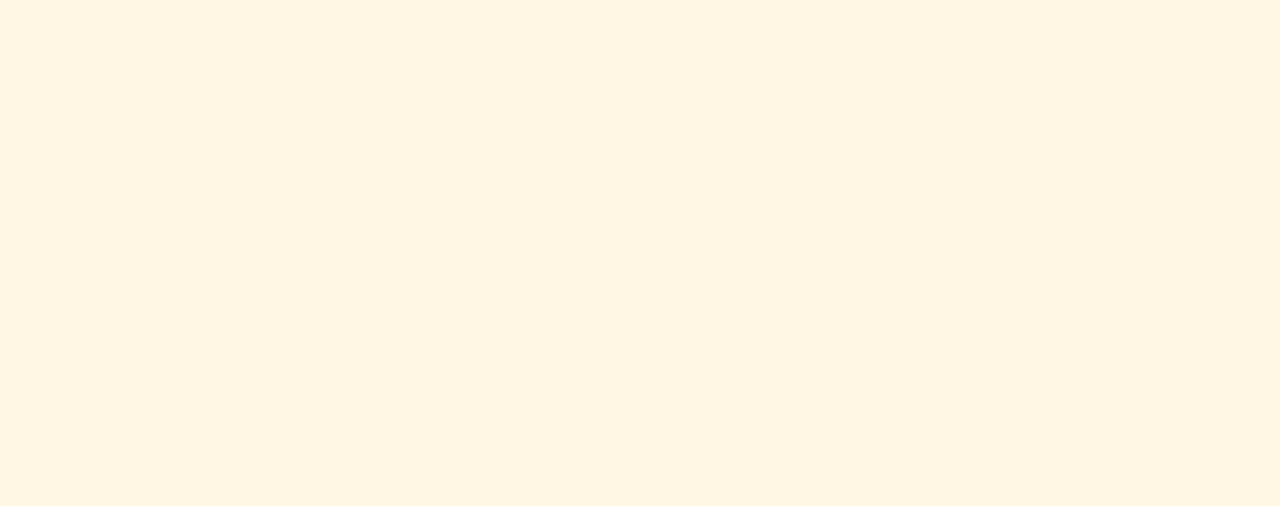
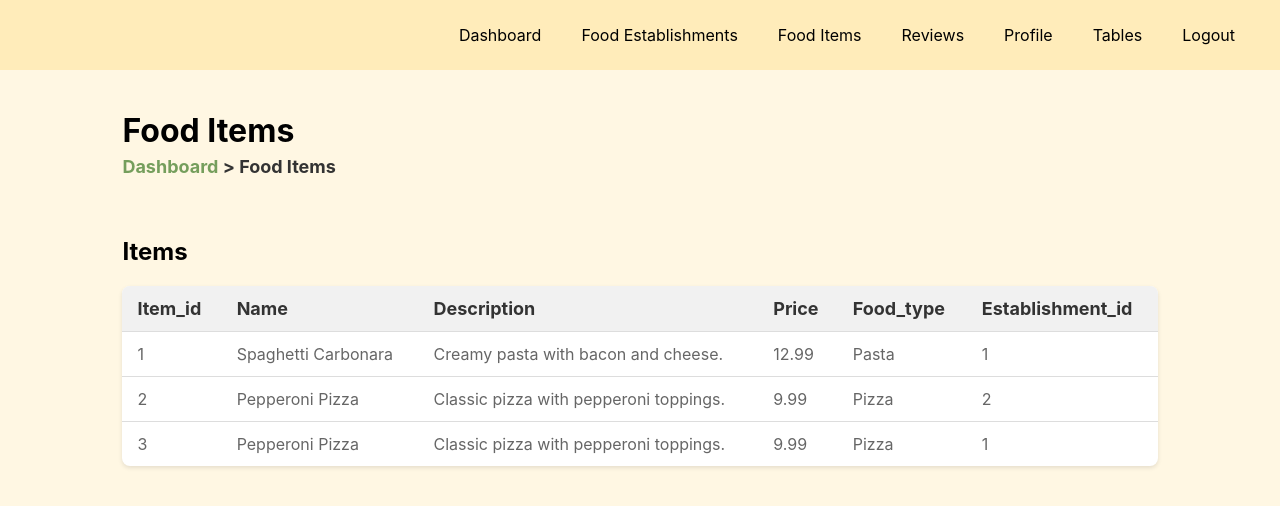
Before and after one commit to jshidalgo1/cmsc-127-project, a React (Create React App) app in the folder project/: page /food-items in a window 1280 px wide. Before the commit this address had no page. Shown: the top 506 px of the page. Built offline with nearby package versions, Linux system fonts and the light colour scheme.

Commit message:
chore: added the rest of blank main pages

```diff
--- a/project/src/App.js
+++ b/project/src/App.js
@@ -4,6 +4,9 @@ import HomePage from './Pages/HomePage.js';
 import SignUpPage from './Pages/SignUpPage.js';
 import UserFeedPage from './Pages/UserFeedPage.js';
 import FoodEstablishmentsPage from './Pages/FoodEstablishmentsPage.js';
+import FoodItemsPage from './Pages/FoodItemsPage.js';
+import UserReviewsPage from './Pages/UserReviewsPage.js';
+import UserProfilePage from './Pages/UserProfilePage.js';
 import DatabaseTablePage from './Pages/DatabaseTablePage.js';
 
 function App() {
@@ -13,9 +16,12 @@ function App() {
         {<Route path="/" element={<HomePage />} />}
         {<Route path="/signup" element={<SignUpPage />} />}
 
-        <Route path="/tables" element={<DatabaseTablePage />} />
         <Route path="/user-feed" element={<UserFeedPage />} />
         <Route path="/food-establishments" element={<FoodEstablishmentsPage />} />
+        <Route path="/food-items" element={<FoodItemsPage />} />
+        <Route path="/user-reviews" element={<UserReviewsPage />} />
+        <Route path="/profile" element={<UserProfilePage />} />
+        <Route path="/tables" element={<DatabaseTablePage />} />
         {/* Add more routes as needed */}
       </Routes>
     </Router>
--- a/project/src/Pages/FoodEstablishmentsPage.js
+++ b/project/src/Pages/FoodEstablishmentsPage.js
@@ -18,7 +18,7 @@ function FoodEstablishmentsPage() {
           </h3>
         </div>
 
-        <h2>Food Establishment Table</h2>
+        <h2>Establishments</h2>
         <FoodEstablishments data={FOOD_ESTABLISHMENT} /> {/* Pass FOOD_ESTABLISHMENT data here */}
 
       </div>
--- /dev/null
+++ b/project/src/Pages/FoodItemsPage.js
@@ -0,0 +1,30 @@
+import React, { useState } from "react";
+import Navbar from "./components/Navbar.js";
+import FoodItemTable from "./components/tables/FoodItemTable.js";
+import { FOOD_ITEM } from "./dummyData.js"; // Import FOOD_ESTABLISHMENT array
+
+function FoodItemsPage() {
+    const [user] = useState(null); // Assuming user state is not being used for now
+
+    return (
+        <>
+            <Navbar user={user} />
+            <div className="user-feed">
+
+                <div className="user-header">
+                    <h1>Food Items</h1>
+                    <h3>
+                        <span className="dashboard-text">Dashboard</span> &gt; Food Items
+                    </h3>
+                </div>
+
+                <h2>Items</h2>
+                <FoodItemTable data={FOOD_ITEM} />
+
+            </div>
+
+        </>
+    );
+}
+
+export default FoodItemsPage;
--- a/project/src/Pages/UserFeedPage.js
+++ b/project/src/Pages/UserFeedPage.js
@@ -16,6 +16,14 @@ function UserFeedPage() {
       <Navbar user={user} />
 
       <div className="user-feed">
+
+        <div className="user-header">
+          <h1>Dashboard</h1>
+          <h3>
+            <span className="dashboard-text">Dashboard</span>
+          </h3>
+        </div>
+
         <h1>Welcome, {user ? user.firstName : "User"}!</h1>
 
       </div>
--- /dev/null
+++ b/project/src/Pages/UserProfilePage.js
@@ -0,0 +1,30 @@
+import React, { useState } from "react";
+import Navbar from "./components/Navbar.js";
+// import FoodItemTable from "./components/tables/FoodItemTable.js";
+// import { FOOD_ITEM } from "./dummyData.js"; // Import FOOD_ESTABLISHMENT array
+
+function UserProfilePage() {
+    const [user] = useState(null); // Assuming user state is not being used for now
+
+    return (
+        <>
+            <Navbar user={user} />
+            <div className="user-feed">
+
+                <div className="user-header">
+                    <h1>User Profile</h1>
+                    <h3>
+                        <span className="dashboard-text">Dashboard</span> &gt; Profile
+                    </h3>
+                </div>
+
+                <h2>Profile</h2>
+                {/* <FoodItemTable data={FOOD_ITEM} /> */}
+
+            </div>
+
+        </>
+    );
+}
+
+export default UserProfilePage;
--- /dev/null
+++ b/project/src/Pages/UserReviewsPage.js
@@ -0,0 +1,30 @@
+import React, { useState } from "react";
+import Navbar from "./components/Navbar.js";
+// import FoodItemTable from "./components/tables/FoodItemTable.js";
+// import { FOOD_ITEM } from "./dummyData.js"; // Import FOOD_ESTABLISHMENT array
+
+function UserReviewsPage() {
+    const [user] = useState(null); // Assuming user state is not being used for now
+
+    return (
+        <>
+            <Navbar user={user} />
+            <div className="user-feed">
+
+                <div className="user-header">
+                    <h1>User Reviews</h1>
+                    <h3>
+                        <span className="dashboard-text">Dashboard</span> &gt; User Reviews
+                    </h3>
+                </div>
+
+                <h2>Reviews</h2>
+                {/* <FoodItemTable data={FOOD_ITEM} /> */}
+
+            </div>
+
+        </>
+    );
+}
+
+export default UserReviewsPage;
```
